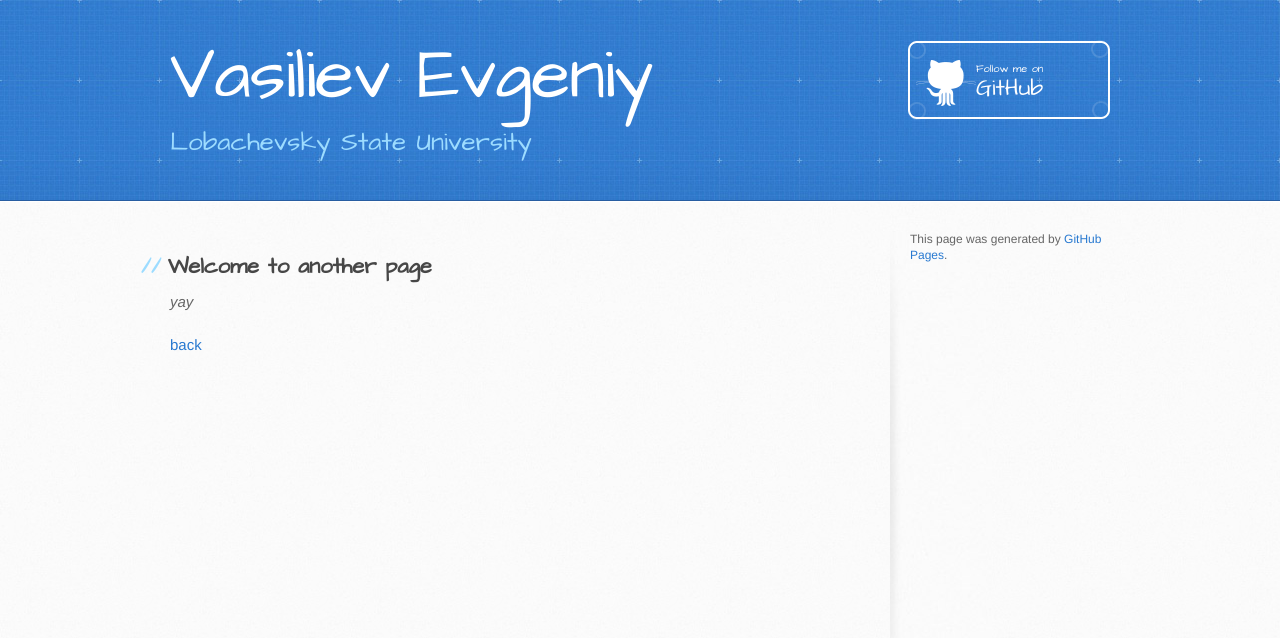
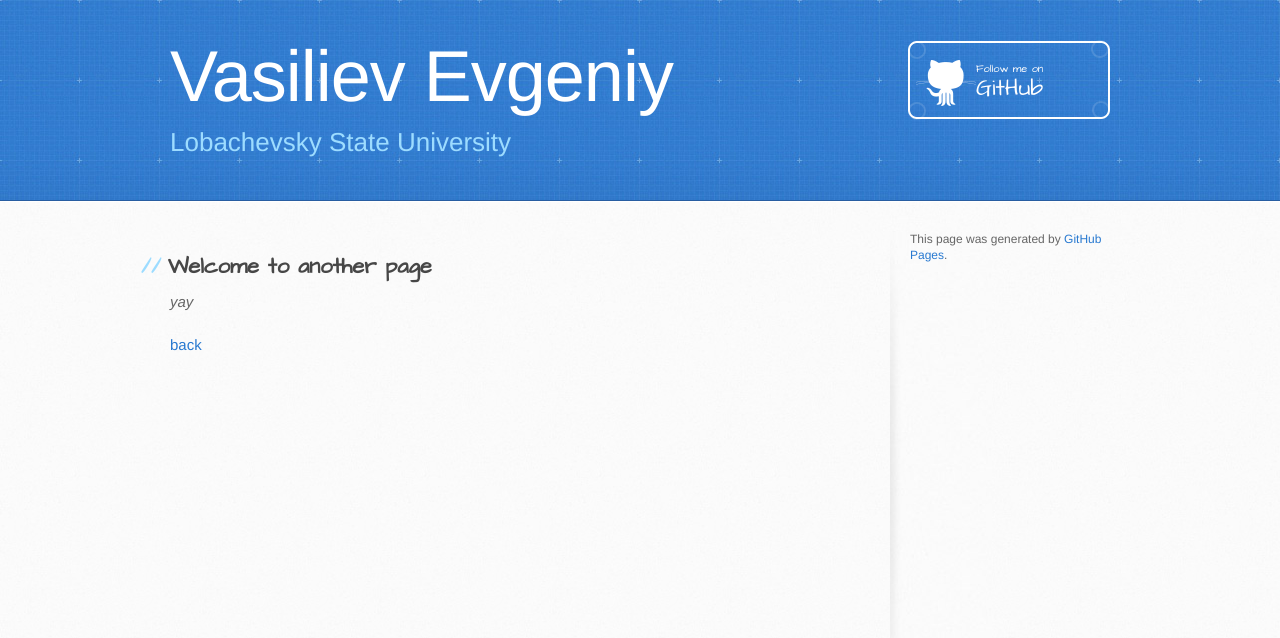
Before and after one commit to FenixFly/FenixFly.github.io, a Jekyll site: the page built from another-page.md, in a window 1280 px wide. Shown: the top 638 px of the page. Built offline with Jekyll 4.4.1, drawn with Linux system fonts in a browser that asks for light colours; our own code applies the rules of GitHub Pages for plain Markdown files.

Commit message:
Update font

```diff
--- a/_sass/jekyll-theme-architect.scss
+++ b/_sass/jekyll-theme-architect.scss
@@ -25,7 +25,7 @@ a:hover {
 header {
   padding-top: 40px;
   padding-bottom: 40px;
-  font-family: 'Architects Daughter', 'Helvetica Neue', Helvetica, Arial, serif;
+  font-family: 'Constantia', 'Helvetica Neue', Helvetica, Arial, serif;
   background: #2e7bcf url(../images/header-bg.jpg) 0 0 repeat-x;
   border-bottom: solid 1px #275da1;
 }
```
